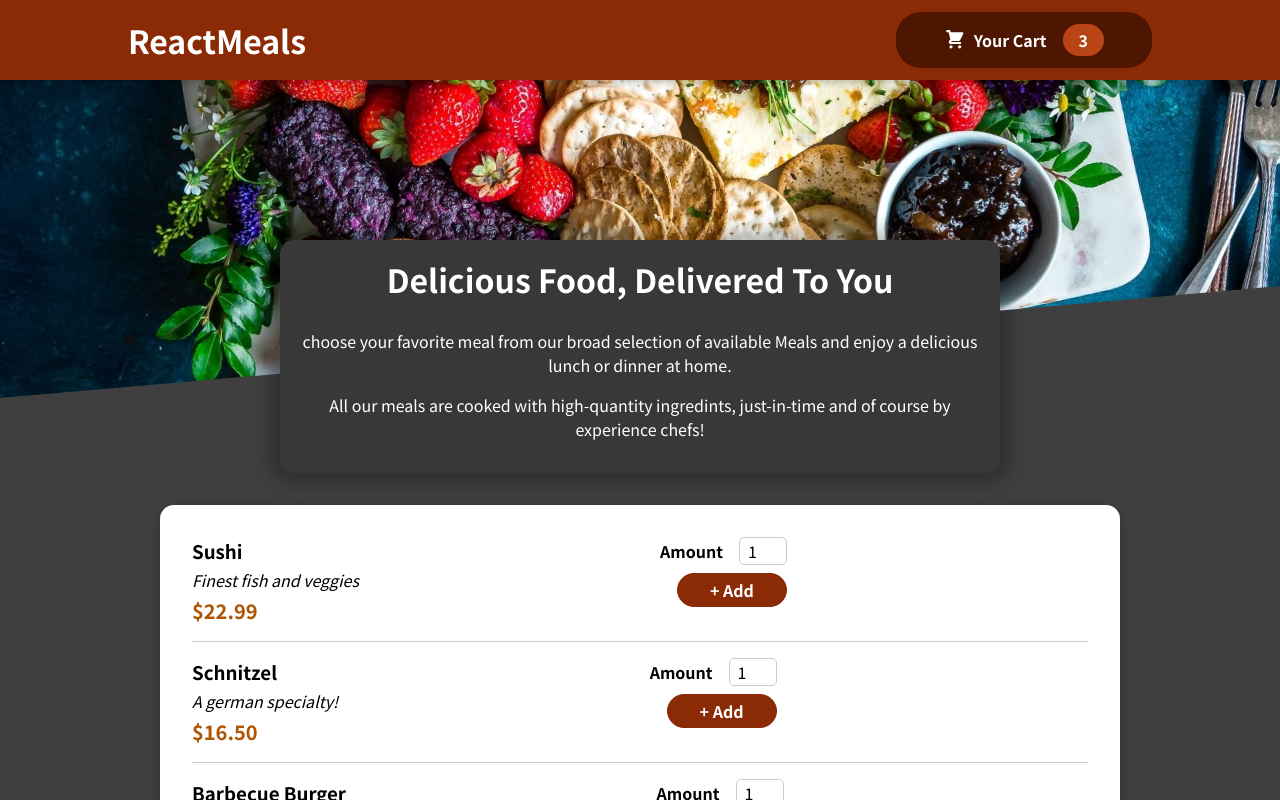
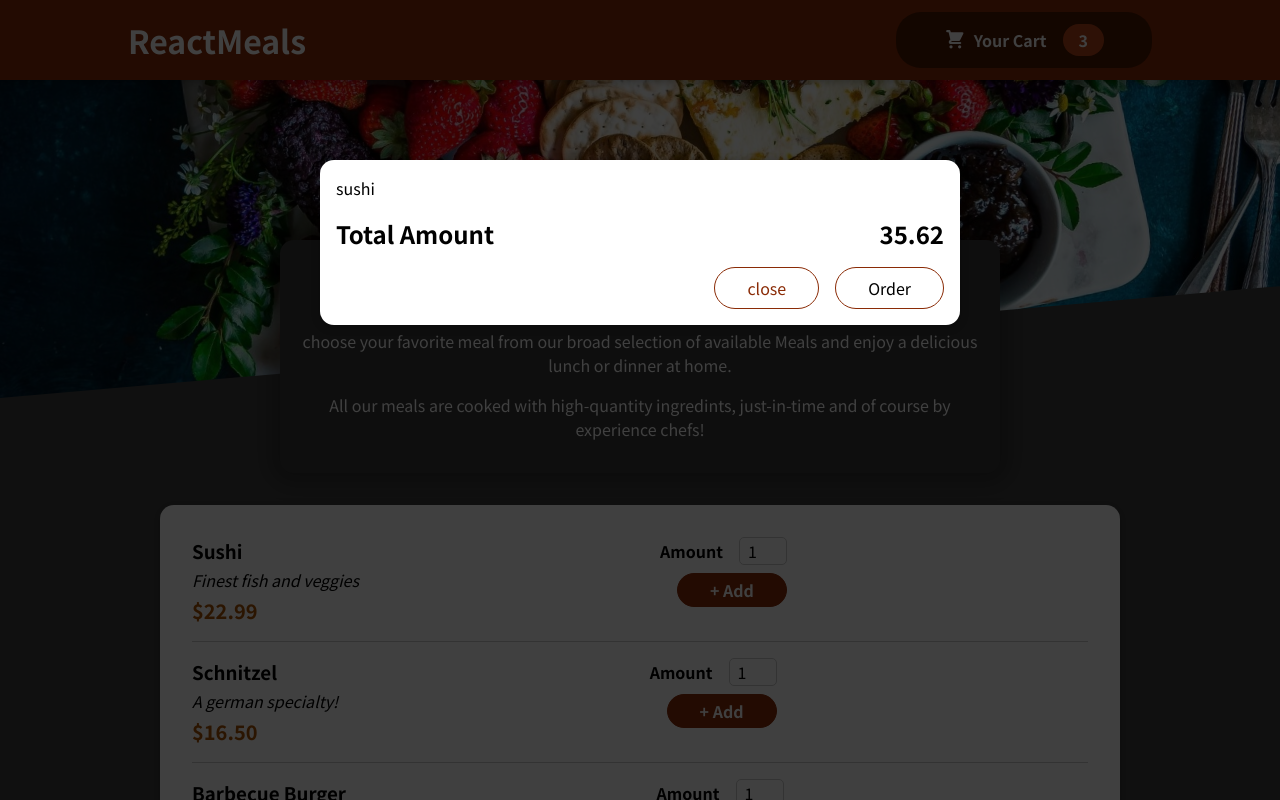
Before and after one commit to ankit-dutta/react-food-app, a React (Create React App) app: page / in a window 1280 px wide. Shown: the top 800 px of the page. Built offline with nearby package versions, Linux system fonts and the light colour scheme.

Commit message:
adding ovelay modal

```diff
--- a/public/index.html
+++ b/public/index.html
@@ -28,6 +28,7 @@
   </head>
   <body>
     <noscript>You need to enable JavaScript to run this app.</noscript>
+    <div id="overlays"></div>
     <div id="root"></div>
     <!--
       This HTML file is a template.
--- a/src/App.js
+++ b/src/App.js
@@ -1,11 +1,14 @@
+import react from "react";
+
 import Header from "./component/Layout/Header";
 import Meals from "./component/Meals/Meals";
-
+import Cart from "./component/Cart/Cart";
 
 
 function App() {
   return (
     <>
+    <Cart />
       <Header />
 
       <main>
--- /dev/null
+++ b/src/component/Cart/Cart.js
@@ -0,0 +1,30 @@
+import Modal from '../UI/Modal';
+import classes from './Cart.module.css';
+
+const Cart = (props) =>{
+    const cartItem =( <ul className={classes['cart-items']}>{
+    [{id:'c1',name:'sushi', amount: 2 , price: 12.99}].map((item)=>(
+    <li>{item.name}</li>
+    ))}
+    </ul>
+    );
+
+
+    return (
+    <Modal>
+        {cartItem}
+
+        <div className={classes.total}>
+            <span>Total Amount</span>
+            <span>35.62</span>
+        </div>
+
+        <div className={classes.actions}>
+            <button className={classes['button--alt']}>close</button>
+            <button className='{classes.button'>Order</button>
+        </div>
+    </Modal>
+    )
+}
+
+export default Cart;
--- /dev/null
+++ b/src/component/Cart/Cart.module.css
@@ -0,0 +1,46 @@
+.cart-items {
+    list-style: none;
+    margin: 0;
+    padding: 0;
+    max-height: 20rem;
+    overflow: auto;
+  }
+
+  .total {
+    display: flex;
+    justify-content: space-between;
+    align-items: center;
+    font-weight: bold;
+    font-size: 1.5rem;
+    margin: 1rem 0;
+  }
+
+  .actions {
+    text-align: right;
+  }
+
+  .actions button {
+    font: inherit;
+    cursor: pointer;
+    background-color: transparent;
+    border: 1px solid #8a2b06;
+    padding: 0.5rem 2rem;
+    border-radius: 25px;
+    margin-left: 1rem;
+  }
+
+  .actions button:hover,
+  .actions button:active {
+    background-color: #5a1a01;
+    border-color: #5a1a01;
+    color: white;
+  }
+
+  .actions .button--alt {
+    color: #8a2b06;
+  }
+
+  .actions .button {
+    background-color: #8a2b06;
+    color: white;
+  }
--- /dev/null
+++ b/src/component/UI/Modal.js
@@ -0,0 +1,25 @@
+import classes from './Modal.module.css'
+import  ReactDOM  from 'react-dom';
+
+const Backdrop = props =>{
+    return <div className={classes.backdrop}></div>
+}
+
+const ModalOverlay = (props) => {
+    return <div className={classes.modal}>
+        <div className={classes.content}>{props.children}</div>
+    </div>
+}
+
+const portalElement = document.getElementById('overlays')
+const Modal = (props) =>{
+return(
+    <>
+    {ReactDOM.createPortal(<Backdrop />,portalElement)}
+    {ReactDOM.createPortal(<ModalOverlay>{props.children}</ModalOverlay>,portalElement)}
+    </>
+)
+
+}
+
+export default Modal;
--- /dev/null
+++ b/src/component/UI/Modal.module.css
@@ -0,0 +1,40 @@
+.backdrop {
+    position: fixed;
+    top: 0;
+    left: 0;
+    width: 100%;
+    height: 100vh;
+    z-index: 20;
+    background-color: rgba(0, 0, 0, 0.75);
+  }
+
+  .modal {
+    position: fixed;
+    top: 20vh;
+    left: 5%;
+    width: 90%;
+    background-color: white;
+    padding: 1rem;
+    border-radius: 14px;
+    box-shadow: 0 2px 8px rgba(0, 0, 0, 0.25);
+    z-index: 30;
+    animation: slide-down 300ms ease-out forwards;
+  }
+
+  @media (min-width: 768px) {
+    .modal {
+      width: 40rem;
+      left: calc(50% - 20rem);
+    }
+  }
+
+  @keyframes slide-down {
+    from {
+      opacity: 0;
+      transform: translateY(-3rem);
+    }
+    to {
+      opacity: 1;
+      transform: translateY(0);
+    }
+  }
```
